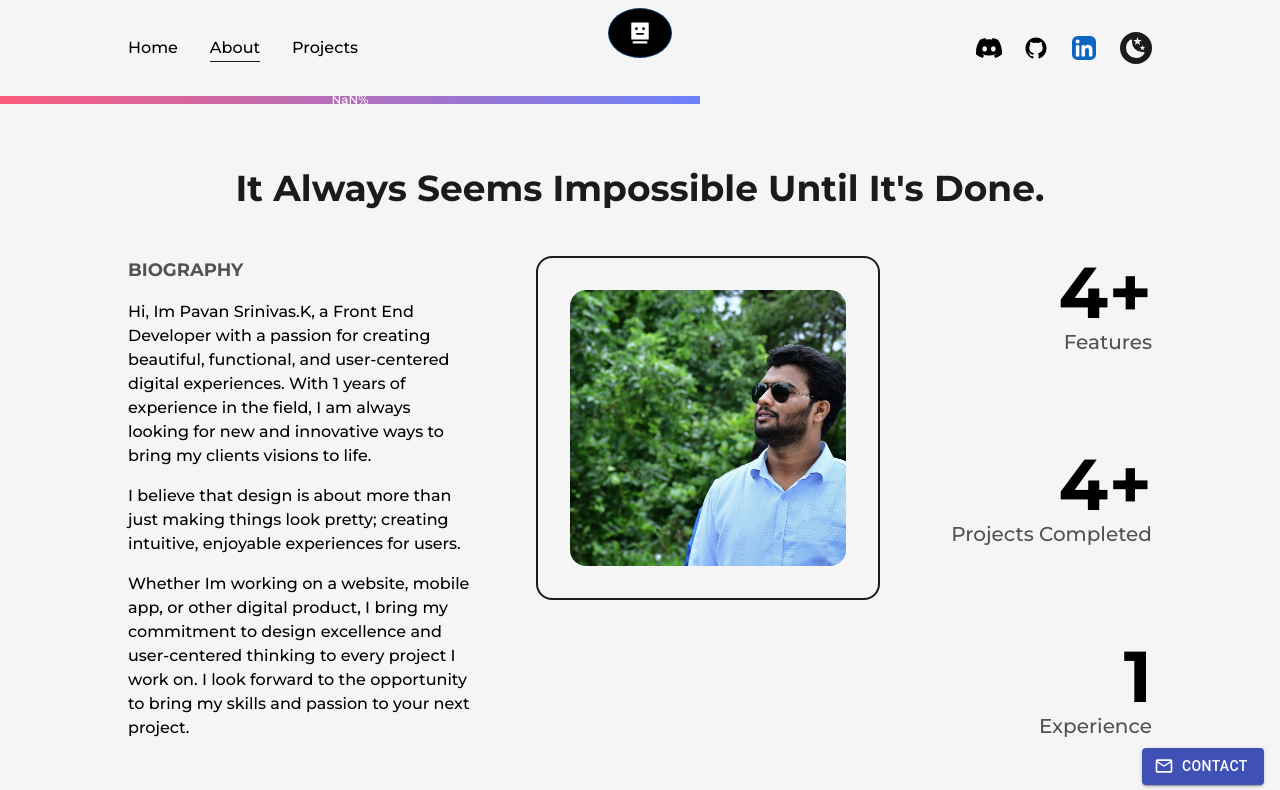
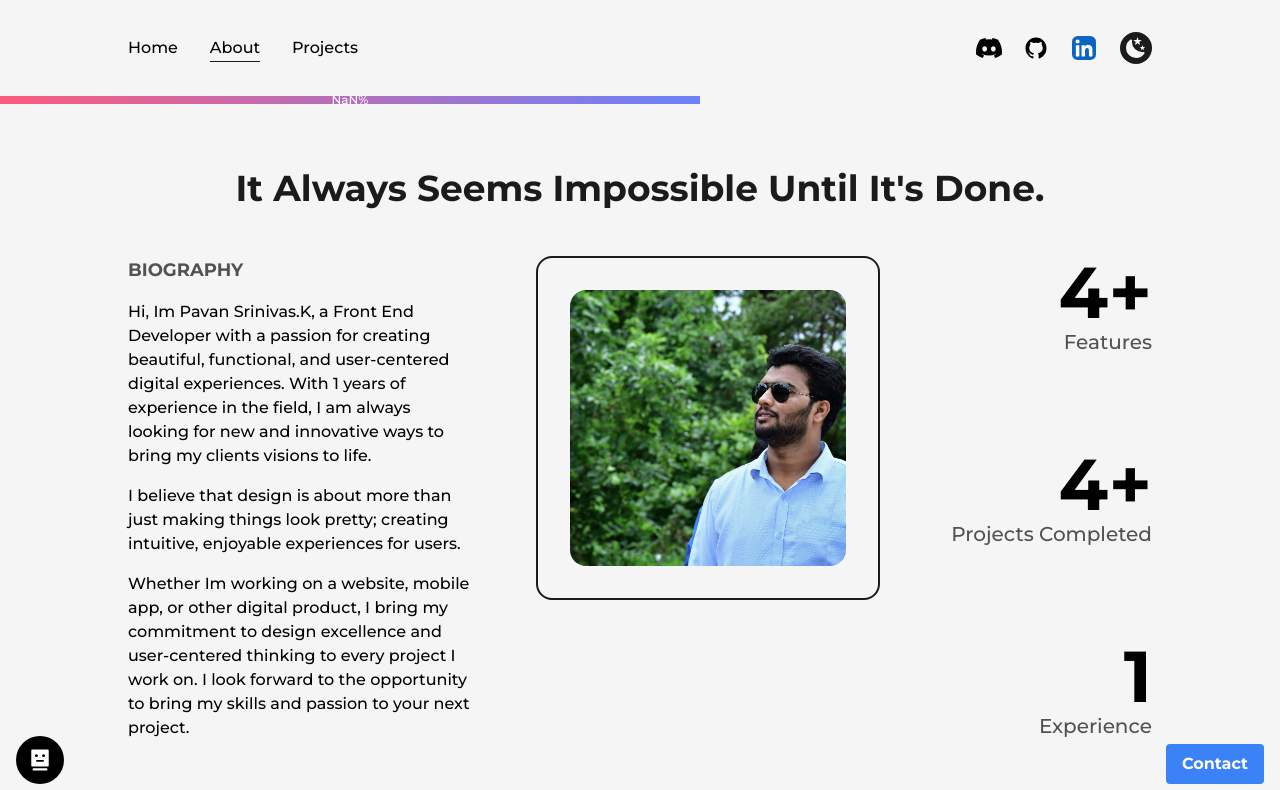
Before and after one commit to kpspavan/PavanFE, a Next.js app: page /about in a window 1280 px wide. Shown: the top 790 px of the page. Built offline with nearby package versions, Linux system fonts and the light colour scheme.

Commit message:
removed material ui

```diff
--- a/package.json
+++ b/package.json
@@ -15,7 +15,6 @@
     "@fortawesome/free-solid-svg-icons": "^6.4.0",
     "@fortawesome/react-fontawesome": "^0.2.0",
     "@heroicons/react": "^1.0.6",
-    "@material-ui/core": "^4.12.4",
     "@material-ui/icons": "^4.11.3",
     "@material-ui/lab": "^4.0.0-alpha.61",
     "@mui/icons-material": "^5.11.16",
--- a/src/components/ChatBot.js
+++ b/src/components/ChatBot.js
@@ -1,14 +1,5 @@
-import React, { useState, useEffect } from "react";
+import React, { useState,useRef , useEffect } from "react";
 import { useRouter } from "next/router";
-import {
-  Button,
-  Dialog,
-  DialogTitle,
-  DialogContent,
-  DialogContentText,
-  DialogActions,
-  Tooltip,
-} from "@mui/material";
 import { AiFillRobot } from "react-icons/ai";
 import Link from "next/link";
 
@@ -20,6 +11,8 @@ const ChatBot = ({ onExperienceClick }) => {
   const [showClickHere, setShowClickHere] = useState(false);
 
   const router = useRouter();
+  const chatRef = useRef(null); // Reference to the chat window
+
 
   const handleOpen = () => {
     setOpen(true);
@@ -58,7 +51,7 @@ const ChatBot = ({ onExperienceClick }) => {
     setMessage(""); // Reset previous message
 
     const aboutText =
-      "I am a front-end developer with expertise in React.js . If you want to know more about me...";
+      "I am a front-end developer with expertise in React.js. If you want to know more about me...";
     let currentIndex = 0;
 
     const typeWriter = setInterval(() => {
@@ -95,105 +88,101 @@ const ChatBot = ({ onExperienceClick }) => {
       setMessage("");
     }, 2000);
   };
-
-  const handelclickhere = () => {
-    setOpen(false);
-    setShowClickHere(false);
+  useEffect(() => {
+    const handleOutsideClick = (event) => {
+      // Close the chat window if a click occurs outside the chat window
+      if (
+        chatRef.current &&
+        !chatRef.current.contains(event.target) &&
+        !event.target.classList.contains("react-icons")
+      ) {
+        handleClose();
+      }
     };
 
-  useEffect(() => {
-    const timer = setInterval(() => {
-      setTooltipVisible((prevVisible) => !prevVisible);
-    }, 5000);
+    const handleEscapeKey = (event) => {
+      // Close the chat window if the Escape key is pressed
+      if (event.key === "Escape") {
+        handleClose();
+      }
+    };
+
+    document.addEventListener("mousedown", handleOutsideClick);
+    document.addEventListener("keydown", handleEscapeKey);
 
     return () => {
-      clearInterval(timer);
+      document.removeEventListener("mousedown", handleOutsideClick);
+      document.removeEventListener("keydown", handleEscapeKey);
     };
   }, []);
 
+
   return (
     <>
-      <Tooltip
-        title="Click to open chat"
-        arrow
-        open={tooltipVisible && !open}
-        placement="top"
+      <div className="fixed left-4 bottom-4 flex items-center justify-center overflow-hidden md:right-8 md:top-0 md:bottom-auto md:h-96 md:rounded-xl md:shadow-2xl">
+        {open && (
+          <div
+            className="fixed top-0 left-0 right-0 bottom-0 flex items-center justify-center bg-black bg-opacity-50"
+            ref={chatRef}
           >
-        <div>
-          <div>
-            <Button
-              onClick={handleOpen}
-              variant="outlined"
-              color="primary"
-              style={{
-                backgroundColor: "black",
-                borderRadius: "50%",
-                padding: "12px",
-              }}
-            >
-              <AiFillRobot style={{ color: "white", fontSize: "24px" }} />
-            </Button>
-          </div>
-        </div>
-      </Tooltip>
-      <div className="fixed left-4 bottom-4 flex items-center justify-center overflow-hidden md:right-8 md:top-0 md:bottom-auto md:h-96 md:rounded-xl md:shadow-2xl">
-        <Dialog
-          open={open}
-          onClose={handleClose}
-          aria-labelledby="responsive-dialog-title"
-          fullWidth
-          maxWidth="sm"
-        >
-          <DialogTitle id="responsive-dialog-title">
-            {"Auto Text And Redirection Bot"}
-          </DialogTitle>
-          <DialogContent dividers>
-            <DialogContentText>
-              {message}
+            <div className="bg-white rounded-lg p-8">
+              <h3 className="text-xl font-bold mb-4">
+                Auto Text And Redirection Bot
+              </h3>
+              <p className="mb-4">{message}</p>
               {showClickHere && (
-                <Link onClick={handelclickhere} href="/about">
-                  <button class="bg-blue-500 hover:bg-blue-700 text-white font-bold py-2 px-4 rounded-full">
+                <Link href="/about">
+                  <button className="bg-blue-500 hover:bg-blue-700 text-white font-bold py-2 px-4 rounded-full">
                     Click Here
                   </button>
                 </Link>
               )}
-            </DialogContentText>
-          </DialogContent>
-          <DialogActions>
-            <Button
+              <div className="flex justify-center mt-4"> {/* Updated to center the buttons */}
+                <button
                   onClick={handleRoleClick}
-              color="primary"
+                  className="bg-blue-500 hover:bg-blue-700 text-white font-bold py-2 px-4 rounded mr-2"
                   disabled={animationInProgress}
                 >
                   Role
-            </Button>
-            <Button
+                </button>
+                <button
                   onClick={handleAboutClick}
-              color="primary"
+                  className="bg-blue-500 hover:bg-blue-700 text-white font-bold py-2 px-4 rounded mr-2"
                   disabled={animationInProgress}
                 >
                   About
-            </Button>
-            <Button
+                </button>
+                <button
                   onClick={handleExperienceClick}
-              color="primary"
+                  className="bg-blue-500 hover:bg-blue-700 text-white font-bold py-2 px-4 rounded mr-2"
                   disabled={animationInProgress}
                 >
                   Experience
-            </Button>
-            <Button
+                </button>
+                <button
                   onClick={handleSkillsClick}
-              color="primary"
+                  className="bg-blue-500 hover:bg-blue-700 text-white font-bold py-2 px-4 rounded mr-2"
                   disabled={animationInProgress}
                 >
-              skills
-            </Button>
-
-            <Button onClick={handleClose} color="primary" autoFocus>
+                  Skills
+                </button>
+                <button
+                  onClick={handleClose}
+                  className="bg-blue-500 hover:bg-blue-700 text-white font-bold py-2 px-4 rounded"
+                  autoFocus
+                >
                   Close
-            </Button>
-          </DialogActions>
-        </Dialog>
+                </button>
+              </div>
+            </div>
+          </div>
+        )}
+        <button
+          onClick={handleOpen}
+          className="bg-black text-white rounded-full p-3"
+        >
+          <AiFillRobot className="text-white text-2xl" />
+        </button>
       </div>
     </>
   );
--- a/src/components/ContactForm.js
+++ b/src/components/ContactForm.js
@@ -1,35 +1,8 @@
 import React, { useState, useEffect, useRef } from "react";
-import { makeStyles } from "@material-ui/core/styles";
-import { TextField, Button, Typography } from "@material-ui/core";
-import { MailOutline, CheckCircle } from "@material-ui/icons";
 import { motion, AnimatePresence } from "framer-motion";
 import axios from "axios";
 
-const useStyles = makeStyles((theme) => ({
-  formContainer: {
-    position: "fixed",
-    bottom: "60px",
-    right: "15px",
-    zIndex: 999,
-    backgroundColor: "#fff",
-    boxShadow: "0 2px 4px rgba(0, 0, 0, 0.1)",
-    padding: theme.spacing(3),
-    display: "flex",
-    flexDirection: "column",
-    alignItems: "stretch",
-    gap: theme.spacing(2),
-    width: "300px", // Adjust the width as per your requirement
-  },
-  inputField: {
-    marginBottom: theme.spacing(2),
-  },
-  submitButton: {
-    marginBottom: theme.spacing(2),
-  },
-}));
-
 const ContactForm = () => {
-  const classes = useStyles();
   const formRef = useRef(null);
 
   const [name, setName] = useState("");
@@ -64,7 +37,7 @@ const ContactForm = () => {
         setSubject("");
         setMessage("");
       }, 5000);
-      setIsFormVisible(false)
+      setIsFormVisible(false);
 
       return () => {
         clearTimeout(timeout);
@@ -103,14 +76,12 @@ const ContactForm = () => {
             transition={{ duration: 0.3 }}
             className="fixed bottom-4 right-4 z-50"
           >
-            <Button
-              variant="contained"
-              color="primary"
+            <button
+              className="bg-blue-500 hover:bg-blue-700 text-white font-bold py-2 px-4 rounded"
               onClick={toggleFormVisibility}
-              startIcon={<MailOutline />}
             >
               Contact
-            </Button>
+            </button>
           </motion.div>
 
           <AnimatePresence>
@@ -120,70 +91,53 @@ const ContactForm = () => {
                 animate={{ opacity: 1, y: 0 }}
                 transition={{ duration: 0.3 }}
                 exit={{ opacity: 0, y: 20 }}
-                className={classes.formContainer}
+                className="fixed bottom-60 right-15 z-50 bg-white shadow-md p-6 flex flex-col gap-4 w-96"
                 ref={formRef}
               >
-                <Typography variant="h6" align="center">
-                  Contact Form
-                </Typography>
+                <h3 className="text-xl font-bold text-center">Contact Form</h3>
 
                 <form onSubmit={handleSubmit}>
-                  <TextField
-                    label="Name"
-                    variant="outlined"
+                  <input
+                    type="text"
+                    placeholder="Name"
                     value={name}
                     onChange={(e) => setName(e.target.value)}
                     required
-                    className={classes.inputField}
-                    fullWidth
+                    className="border border-gray-300 rounded px-3 py-2"
                   />
-                  <TextField
-                    label="Email"
-                    variant="outlined"
+                  <input
+                    type="email"
+                    placeholder="Email"
                     value={email}
                     onChange={(e) => setEmail(e.target.value)}
                     required
-                    className={classes.inputField}
-                    fullWidth
+                    className="border border-gray-300 rounded px-3 py-2"
                   />
-                  <TextField
-                    label="Subject"
-                    variant="outlined"
+                  <input
+                    type="text"
+                    placeholder="Subject"
                     value={subject}
                     onChange={(e) => setSubject(e.target.value)}
                     required
-                    className={classes.inputField}
-                    fullWidth
+                    className="border border-gray-300 rounded px-3 py-2"
                   />
-                  <TextField
-                    label="Message"
-                    variant="outlined"
+                  <textarea
+                    placeholder="Message"
                     value={message}
                     onChange={(e) => setMessage(e.target.value)}
                     required
-                    multiline
                     rows={4}
-                    className={classes.inputField}
-                    fullWidth
-                  />
-                  <Button
+                    className="border border-gray-300 rounded px-3 py-2"
+                  ></textarea>
+                  <button
                     type="submit"
-                    variant="contained"
-                    color="primary"
+                    className="bg-blue-500 hover:bg-blue-700 text-white font-bold py-2 px-4 rounded"
                     disabled={isSending}
-                    className={classes.submitButton}
-                    fullWidth
                   >
                     {isSending ? "Sending..." : "Hire Me"}
-                  </Button>
+                  </button>
                   {error && (
-                    <Typography
-                      variant="body1"
-                      align="center"
-                      color="error"
-                    >
-                      {error}
-                    </Typography>
+                    <p className="text-red-500 text-center">{error}</p>
                   )}
                 </form>
               </motion.div>
@@ -198,12 +152,12 @@ const ContactForm = () => {
             animate={{ opacity: 1, y: 0 }}
             transition={{ duration: 0.3 }}
             exit={{ opacity: 0, y: 20 }}
-            className={classes.formContainer}
+            className="fixed bottom-60 right-15 z-50 bg-white shadow-md p-6 flex flex-col gap-4 w-96"
             ref={formRef}
           >
-            <Typography variant="h6" align="center">
+            <h3 className="text-xl font-bold text-center">
               Email sent successfully
-            </Typography>
+            </h3>
           </motion.div>
         </>
       )}
--- a/src/components/NavBar.js
+++ b/src/components/NavBar.js
@@ -246,9 +246,7 @@ const Navbar = () => {
           </nav>
         </motion.div>
       ) : null}
-      <div className="absolute left-[50%] top-2 translate-x-[-50%]  md:translate-x-[-50%] md:right-8 md:top-0 md:bottom-auto md:left-auto md:absolute lg:left-[90%] ">
         <Chatbot />
-      </div>
     </header>
   );
 };
```
Also changed, not shown: 1 other file (tests, documents, lock files or other folders). Lines whose indentation alone changed are shown as unchanged.
